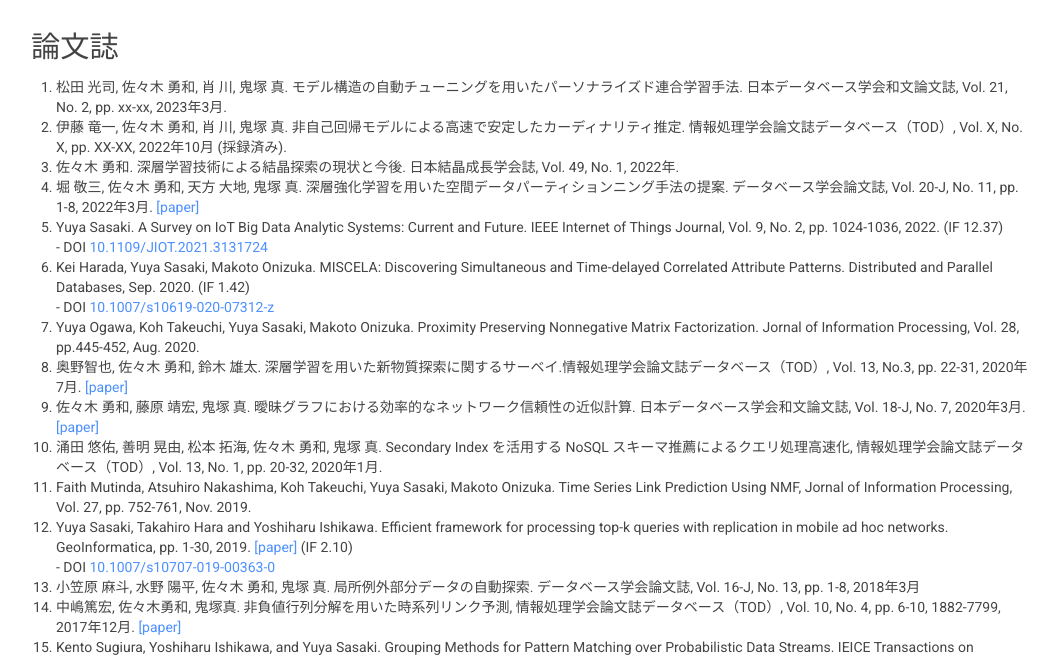
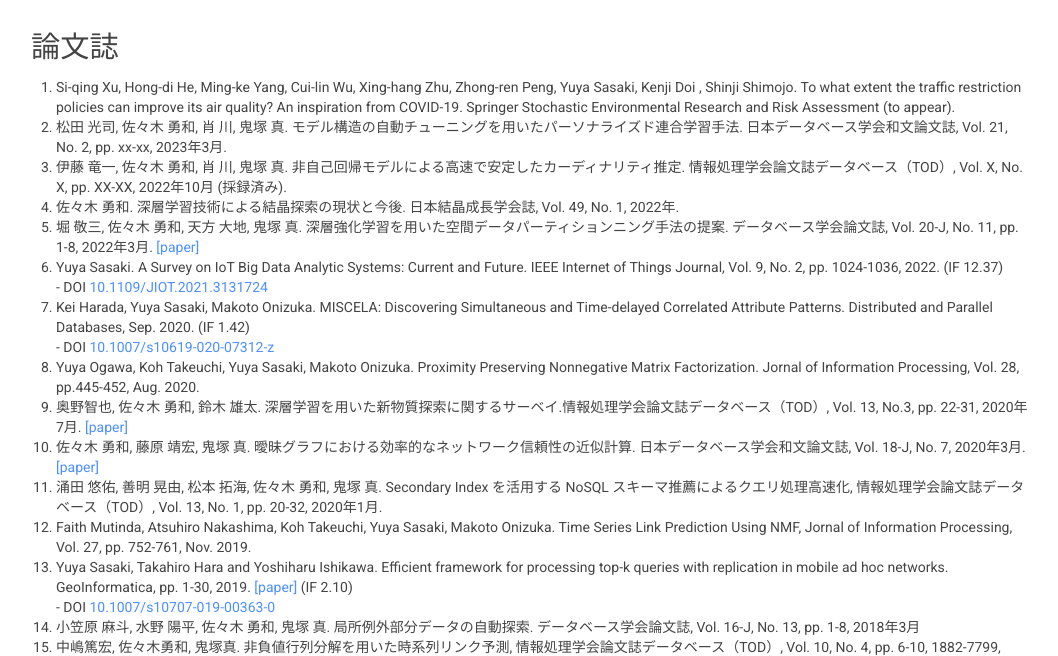
Before and after one commit to yuya-s/yuya-s.github.io, a plain HTML site: page publication.html in a window 1280 px wide. Shown: the part 129-785 px from the top of the page, without its empty margins (109-1167 px from the left). Drawn offline with Linux system fonts and the light colour scheme.

Commit message:
Update publication.html
【論文誌】以下１件、新規追加
Si-qing Xu, Hong-di He, Ming-ke Yang, Cui-lin Wu, Xing-hang Zhu, Zhong-ren Peng, Yuya Sasaki, Kenji Doi , Shinji Shimojo. To what extent the traffic restriction policies can improve its air quality? An inspiration from COVID-19. Springer Stochastic Environmental Research and Risk Assessment (to appear).

```diff
--- a/publication.html
+++ b/publication.html
@@ -151,6 +151,7 @@
 <details open="open">
 <summary><H2>論文誌</H2></summary>
 <ol type="1">
+<li>Si-qing Xu, Hong-di He, Ming-ke Yang, Cui-lin Wu, Xing-hang Zhu, Zhong-ren Peng, Yuya Sasaki, Kenji Doi , Shinji Shimojo. To what extent the traffic restriction policies can improve its air quality? An inspiration from COVID-19. Springer Stochastic Environmental Research and Risk Assessment (to appear).</li>
 <li>松田 光司, 佐々木 勇和, 肖 川, 鬼塚 真. モデル構造の自動チューニングを用いたパーソナライズド連合学習手法. 日本データベース学会和文論文誌, Vol. 21, No. 2, pp. xx-xx, 2023年3月.</li>
 <li>伊藤 竜一, 佐々木 勇和, 肖 川, 鬼塚 真. 非自己回帰モデルによる高速で安定したカーディナリティ推定. 情報処理学会論文誌データベース（TOD）, Vol. X, No. X, pp. XX-XX, 2022年10月 (採録済み).</li>
 <li>佐々木 勇和. 深層学習技術による結晶探索の現状と今後. 日本結晶成長学会誌, Vol. 49, No. 1, 2022年.</li>
```
